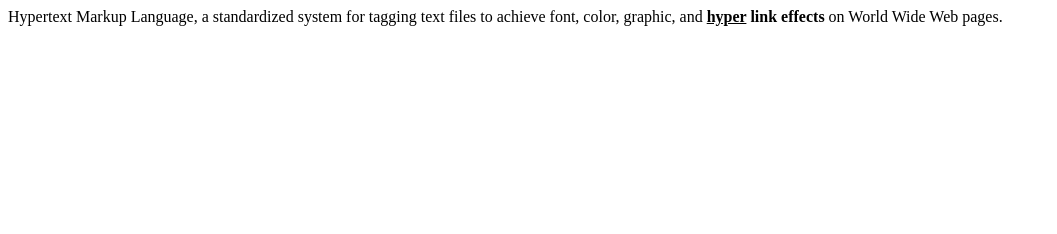
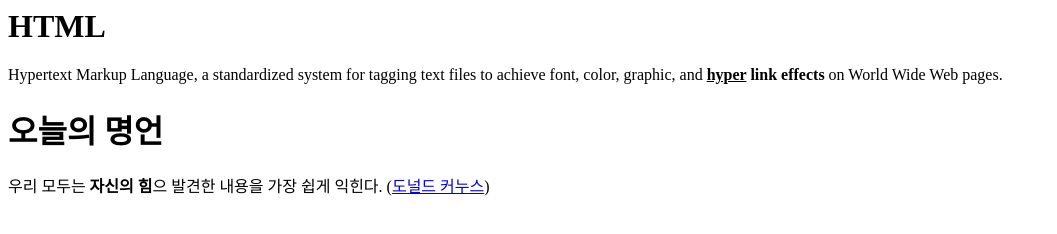
Before and after one commit to sunhnag/Atom-HTML, a plain HTML site: page index.html in a window 1280 px wide. Shown: the whole page, without its empty margins (0-1057 px from the left). Drawn offline with Linux system fonts and the light colour scheme.

Commit message:
a 태그와 속성값 -> 태그에 속성값들을 더해서 원하는 기능들을 추가해 나갈수 있다.

```diff
--- a/index.html
+++ b/index.html
@@ -1 +1,9 @@
+
+<h1>HTML</h1>
 Hypertext Markup Language, a standardized system for tagging text files to achieve font, color, graphic, and <strong><u>hyper</u> link effects</strong> on World Wide Web pages.
+<h1>오늘의 명언</h1>
+우리 모두는 <strong>자신의 힘</strong>으 발견한 내용을 가장 쉽게 익힌다.
+<!-- <strong> 태그는 한글의 bold랑 같다 <u>태그는 자동리스트에서 점으로되는 리스트와 같다 -->
+(<a href="https://ko.wikipedia.org/wiki/%EB%8F%84%EB%84%90%EB%93%9C_%EC%BB%A4%EB%88%84%EC%8A%A4" target="_blank" title="전설적인 프로그래머">도널드 커누스</a>)
+<!-- <a>태그는 링크를 거는 태그이다. href는 hypertext reference의 약자이다 하이퍼텍스트 참조한다  -->
+<!-- 같은 <a>태그 안에서 target = "_blank"는 새로운 창에 링크페이지를 뛰운다. target(타겟은)= "_blank(새로운 빈페이)" -->
```
